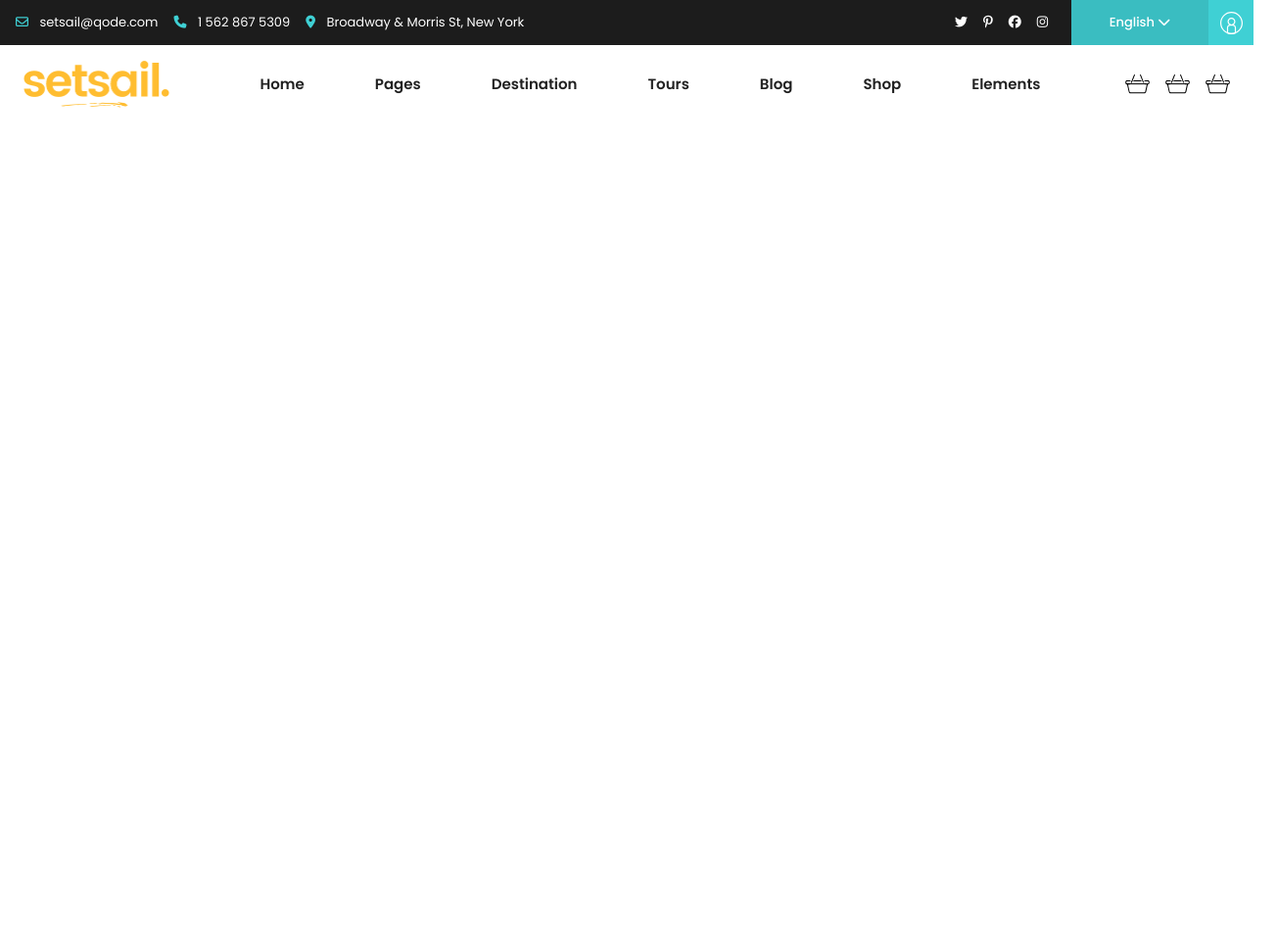
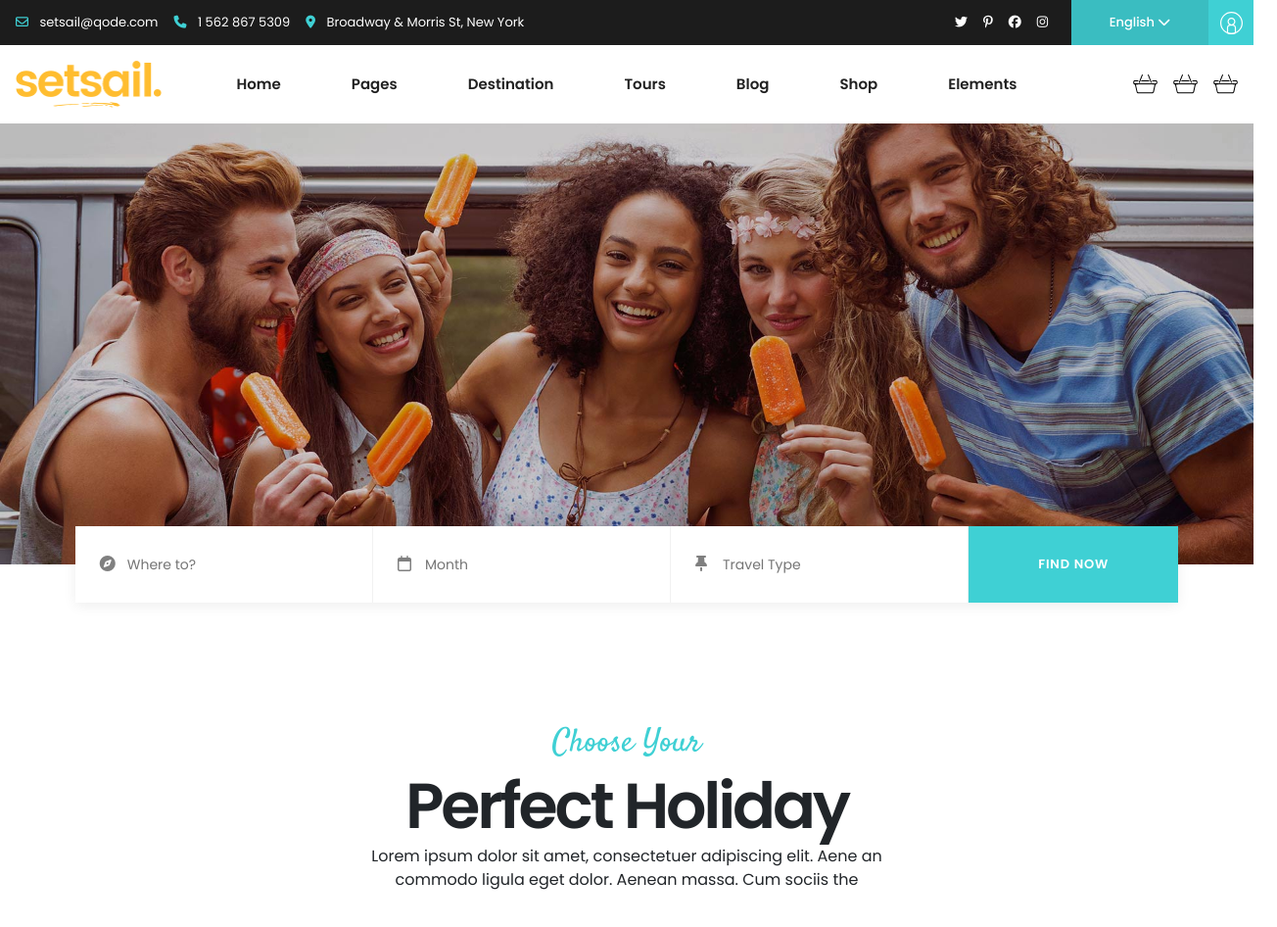
Before and after one commit to Loc-Nguyen04301/clone_setsail, a website: page index.html in a window 1280 px wide. Shown: the whole page at 98% size, 1304 px wide, since content can reach past the window. Before the commit the page ends 800 px from the top, so only its background shows below. Drawn offline with nearby package versions, Linux system fonts and the light colour scheme.

Commit message:
finish main 1

```diff
--- a/components/header-bottom.html
+++ b/components/header-bottom.html
@@ -1,21 +1,23 @@
-<div class="position-relative px-4" style="height: 80px;">
-    <div class="position-relative float-start h-100" style="align-content: center;">
-        <img src="./assets/logo-mobile-img-01.png" width="150px" />
-    </div>
+<div class="position-relative" style="height: 80px;">
     <div class="position-absolute w-100 h-100">
-        <ul class="h-100 d-flex align-items-center justify-content-center flex-wrap" style="list-style-type: none;">
+        <ul class="w-100 h-100 d-flex align-items-center justify-content-center flex-wrap"
+            style="list-style-type: none;">
             <li class="text-cente" style="padding: 0 36px;">
                 <span>Home</span>
             </li>
-            <li class="text-cente" style="padding: 0 36px;">Pages</li>
-            <li class="text-cente" style="padding: 0 36px;">Destination</li>
-            <li class="text-cente" style="padding: 0 36px;">Tours</li>
-            <li class="text-cente" style="padding: 0 36px;">Blog</li>
-            <li class="text-cente" style="padding: 0 36px;">Shop</li>
-            <li class="text-cente" style="padding: 0 36px;">Elements</li>
+            <li style="padding: 0 36px;">Pages</li>
+            <li style="padding: 0 36px;">Destination</li>
+            <li style="padding: 0 36px;">Tours</li>
+            <li style="padding: 0 36px;">Blog</li>
+            <li style="padding: 0 36px;">Shop</li>
+            <li style="padding: 0 36px;">Elements</li>
         </ul>
     </div>
-    <div class="position-relative float-end h-100 d-flex align-items-center gap-3" style="align-content: center;">
+    <div class="position-relative h-100 px-3">
+        <div class="float-start h-100" style="align-content: center;">
+            <img src="./assets/logo-mobile-img-01.png" width="150px" />
+        </div>
+        <div class="float-end h-100 d-flex align-items-center gap-3" style="align-content: center;">
             <a>
                 <svg version="1.1" x="0px" y="0px" width="25" viewBox="0 0 20 17" enable-background="new 0 0 20 17"
                     xml:space="preserve">
@@ -53,7 +55,8 @@
                     <g>
                         <path stroke-width="0.3" stroke-miterlimit="10"
                             d="M14.9,7.7c-0.2,0-0.3-0.1-0.4-0.3l-2.4-6.1
-                                                		c-0.1-0.2,0-0.4,0.2-0.5c0.2-0.1,0.4,0,0.5,0.2l2.4,6.1c0.1,0.2,0,0.4-0.2,0.5C15,7.6,14.9,7.7,14.9,7.7z"></path>
+                                                        		c-0.1-0.2,0-0.4,0.2-0.5c0.2-0.1,0.4,0,0.5,0.2l2.4,6.1c0.1,0.2,0,0.4-0.2,0.5C15,7.6,14.9,7.7,14.9,7.7z">
+                        </path>
                     </g>
                 </svg>
             </a>
@@ -143,3 +146,4 @@
             </a>
         </div>
     </div>
+</div>
--- /dev/null
+++ b/components/main-1.html
@@ -0,0 +1,60 @@
+<div style="width: 100%; overflow: hidden;">
+    <img src="../assets/slider-img-1.jpg" style="object-fit: cover; width: 100%; height: 450px;" />
+</div>
+<div id="container-form">
+    <div class="position-absolute w-100">
+        <form id="form-main-1">
+            <div class="w-100" style="float: left; background-color: white; box-shadow: 0px 3px 13px rgba(0,0,0,0.07);">
+                <div id="filter-col">
+                    <div class="position-relative">
+                        <span class="filter-icon">
+                            <i class="fa-solid fa-compass"></i>
+                        </span>
+                        <input class="input-search" placeholder="Where to?" />
+                    </div>
+                </div>
+                <div id="filter-col">
+                    <div class="position-relative">
+                        <span class="filter-icon">
+                            <i class="fa-regular fa-calendar"></i>
+                        </span>
+                        <input class="input-search" placeholder="Month" />
+                    </div>
+                </div>
+                <div id="filter-col">
+                    <div class="position-relative">
+                        <span class="filter-icon">
+                            <i class="fa-solid fa-thumbtack"></i>
+                        </span>
+                        <input class="input-search" placeholder="Travel Type" />
+                    </div>
+                </div>
+                <div id="filter-button-col">
+                    <span>
+                        Find Now
+                    </span>
+                </div>
+            </div>
+        </form>
+    </div>
+</div>
+
+<div class="container text-center" style="margin-top:80px; margin-bottom:80px;">
+    <div class="row">
+        <div class="col">
+        </div>
+        <div class="col-lg-6 col-sm-12 col-xs-6">
+            <span style="color: #3fd0d4; font-size: 33px; font-family: Satisfy, cursive; font-weight: 400;">Choose
+                Your</span>
+            <h1 style="font-weight: 600;">Perfect Holiday</h1>
+            <p>Lorem ipsum dolor sit amet, consectetuer adipiscing elit. Aene an commodo ligula eget dolor. Aenean
+                massa.
+                Cum sociis
+                the
+            </p>
+        </div>
+        <div class="col">
+        </div>
+    </div>
+    <div></div>
+</div>
--- a/index.html
+++ b/index.html
@@ -10,9 +10,11 @@
         integrity="sha384-QWTKZyjpPEjISv5WaRU9OFeRpok6YctnYmDr5pNlyT2bRjXh0JMhjY6hW+ALEwIH" crossorigin="anonymous">
     <link rel="preconnect" href="https://fonts.googleapis.com">
     <link rel="preconnect" href="https://fonts.gstatic.com" crossorigin>
+    <!-- Google Fonts -->
     <link
         href="https://fonts.googleapis.com/css2?family=Poppins:ital,wght@0,100;0,200;0,300;0,400;0,500;0,600;0,700;0,800;0,900;1,100;1,200;1,300;1,400;1,500;1,600;1,700;1,800;1,900&display=swap"
         rel="stylesheet">
+    <link href="https://fonts.googleapis.com/css2?family=Satisfy&display=swap" rel="stylesheet">
     <link rel="stylesheet" href="https://cdnjs.cloudflare.com/ajax/libs/font-awesome/6.6.0/css/all.min.css"
         integrity="sha512-Kc323vGBEqzTmouAECnVceyQqyqdsSiqLQISBL29aUW4U/M7pSPA/gEUZQqv1cwx4OnYxTxve5UMg5GT6L4JJg=="
         crossorigin="anonymous" referrerpolicy="no-referrer" />
@@ -32,6 +34,9 @@
             $(function () {
                 $('#header-bottom').load("./components/header-bottom.html")
             })
+            $(function () {
+                $('#main-1').load("./components/main-1.html")
+            })
         })
     </script>
 
@@ -43,6 +48,9 @@
         <div id="header-tablet"></div>
         <div id="header-bottom"></div>
     </header>
+    <main>
+        <div id="main-1"></div>
+    </main>
 
 
     <script src="https://cdn.jsdelivr.net/npm/bootstrap@5.3.3/dist/js/bootstrap.bundle.min.js"
--- a/style/index.css
+++ b/style/index.css
@@ -4,6 +4,48 @@
     --primary-color: #3fd0d4;
     --secondary-color: #3abdc1;
     --background-color-header: #1c1c1c;
+
+    --search-height: 78px
+}
+
+* {
+    margin: 0;
+    padding: 0;
+    box-sizing: border-box;
+}
+
+input:focus,
+select:focus,
+textarea:focus,
+button:focus {
+    outline: none;
+}
+
+h1,
+h2,
+h3,
+h4,
+h5,
+h6 {
+    margin: 0;
+}
+
+h1 {
+    font-size: 65px;
+    letter-spacing: -0.2rem;
+}
+
+@media only screen and (min-width: 681px) and (max-width: 768px) {
+    h1 {
+        font-size: 58px;
+    }
+}
+
+@media only screen and (max-width: 680px) {
+    h1 {
+        font-size: 35px;
+        letter-spacing: -0.1rem;
+    }
 }
 
 header {
@@ -47,3 +89,72 @@ header {
         display: none !important;
     }
 }
+
+#container-form {
+    width: 88%;
+    height: var(--search-height);
+    margin: auto;
+    position: relative;
+    left: 0px;
+
+    bottom: calc(var(--search-height)/2);
+
+    @media (max-width: 767.98px) {
+        height: calc(var(--search-height)*2);
+        bottom: calc(var(--search-height)*4/2);
+    }
+}
+
+#form-main-1 {
+    #filter-col {
+        float: left;
+        width: 27%;
+        height: var(--search-height);
+        border-right: 1px solid #f1f1f1;
+        color: grey;
+
+        .filter-icon {
+            position: absolute;
+            z-index: 1;
+            height: 100%;
+            align-content: center;
+            left: 25px;
+        }
+
+        .input-search {
+            padding: 16px 20px 16px 53px;
+            width: 100%;
+            height: var(--search-height);
+            color: grey;
+            font-size: 0.875rem;
+        }
+    }
+
+    #filter-button-col {
+        float: left;
+        width: 19%;
+        height: var(--search-height);
+        background-color: var(--primary-color);
+
+        span {
+            text-transform: uppercase;
+            font-weight: 600;
+            font-size: 13px;
+            color: white;
+            display: block;
+            width: 100%;
+            height: 100%;
+            text-align: center;
+            align-content: center;
+            letter-spacing: 0.05rem;
+        }
+    }
+
+    @media (max-width: 767.98px) {
+
+        #filter-col,
+        #filter-button-col {
+            width: 100%;
+        }
+    }
+}
```
Also changed, not shown: assets/slider-img-1.jpg (added). Lines whose indentation alone changed are shown as unchanged.
